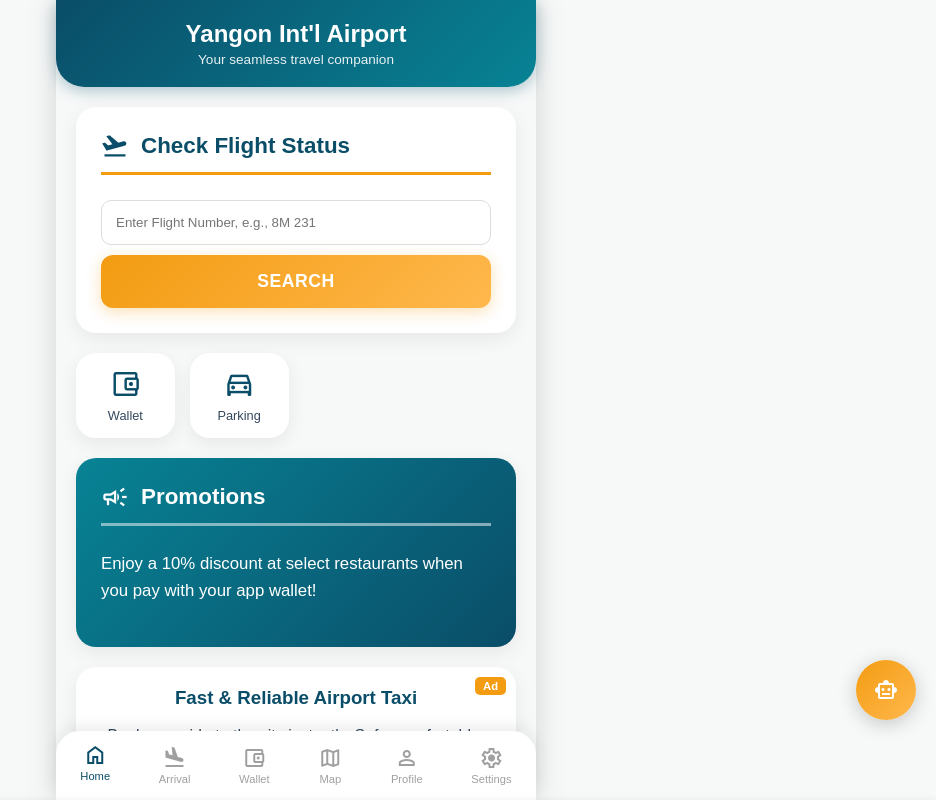
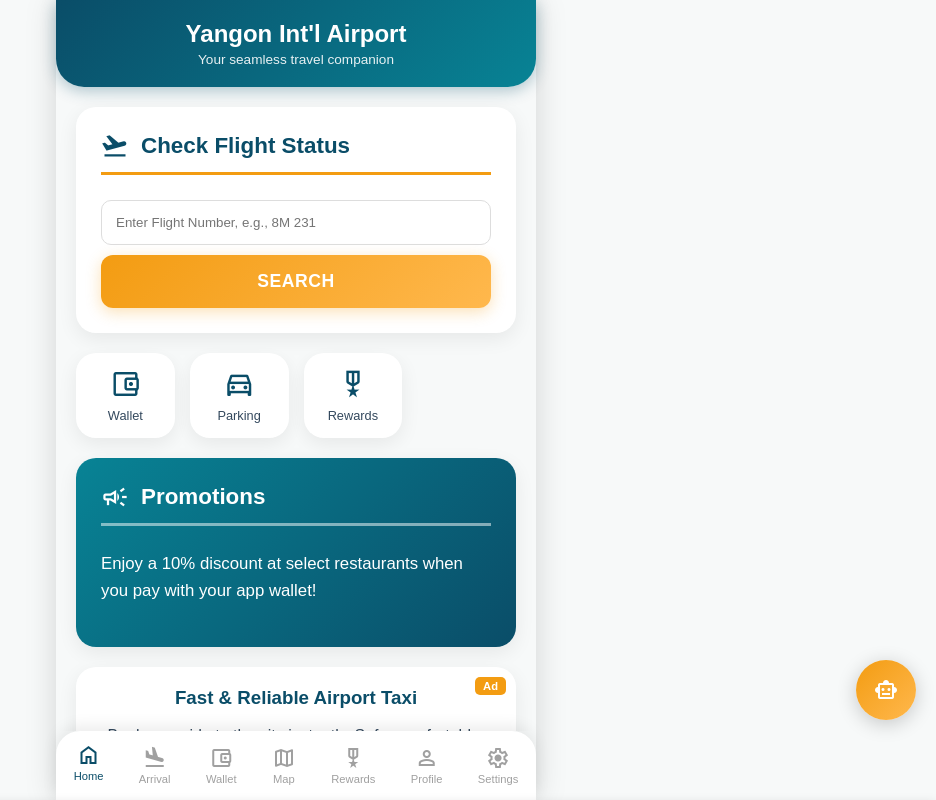
Before and after one commit to thantshweaung/airport-app, a website: page index.html in a window 1280 px wide. Shown: the whole page, without its empty margins (344-1280 px from the left). Drawn offline with nearby package versions, Linux system fonts and the light colour scheme.

Commit message:
feat: add reward point feature and beautify home grid

```diff
--- a/app.js
+++ b/app.js
@@ -31,6 +31,10 @@ document.addEventListener('DOMContentLoaded', () => {
                     <div class="quick-action-item" data-feature="parking">
                         <span class="material-symbols-outlined">directions_car</span>
                         <span>Parking</span>
+                    </div>
+                    <div class="quick-action-item" data-feature="rewards">
+                        <span class="material-symbols-outlined">military_tech</span>
+                        <span>Rewards</span>
                     </div>
                 </div>
 
@@ -458,6 +462,48 @@ document.addEventListener('DOMContentLoaded', () => {
                 </div>
             </div>
         `,
+        rewards: `
+            <div class="feature-card">
+                <h2><span class="material-symbols-outlined">military_tech</span> Reward Points</h2>
+                <div class="points-balance">
+                    <span class="balance-label">Your Points</span>
+                    <div class="balance-amount">1,250</div>
+                </div>
+                <div class="reward-list">
+                    <h3 class="list-header">Available Rewards</h3>
+                    <div class="reward-item">
+                        <div class="item-details">
+                            <span class="material-symbols-outlined">coffee</span>
+                            <div>
+                                <div>Free Coffee</div>
+                                <small>Redeem for 200 points</small>
+                            </div>
+                        </div>
+                        <button class="btn">Redeem</button>
+                    </div>
+                    <div class="reward-item">
+                        <div class="item-details">
+                            <span class="material-symbols-outlined">local_mall</span>
+                            <div>
+                                <div>$5 Shopping Voucher</div>
+                                <small>Redeem for 500 points</small>
+                            </div>
+                        </div>
+                        <button class="btn">Redeem</button>
+                    </div>
+                    <div class="reward-item">
+                        <div class="item-details">
+                            <span class="material-symbols-outlined">confirmation_number</span>
+                            <div>
+                                <div>Lounge Access</div>
+                                <small>Redeem for 1000 points</small>
+                            </div>
+                        </div>
+                        <button class="btn">Redeem</button>
+                    </div>
+                </div>
+            </div>
+        `,
         settings: `
             <div class="feature-card">
                 <h2><span class="material-symbols-outlined">settings</span> Settings</h2>
--- a/index.html
+++ b/index.html
@@ -41,6 +41,10 @@
                 <span class="material-symbols-outlined">map</span>
                 <span class="nav-text">Map</span>
             </a>
+            <a href="#" class="nav-item" data-feature="rewards">
+                <span class="material-symbols-outlined">military_tech</span>
+                <span class="nav-text">Rewards</span>
+            </a>
             <a href="#" class="nav-item" data-feature="profile">
                 <span class="material-symbols-outlined">person</span>
                 <span class="nav-text">Profile</span>
--- a/style.css
+++ b/style.css
@@ -190,7 +190,7 @@ header p {
 
 .home-grid {
     display: grid;
-    grid-template-columns: repeat(auto-fit, minmax(120px, 1fr));
+    grid-template-columns: repeat(2, 1fr);
     gap: 20px;
 }
 
@@ -202,12 +202,21 @@ header p {
     box-shadow: var(--shadow);
     cursor: pointer;
     transition: all 0.3s ease;
+    display: flex;
+    flex-direction: column;
+    align-items: center;
+    justify-content: center;
+}
+
+.home-item span:first-child {
+    margin-bottom: 12px;
 }
 
 .home-item:hover {
     transform: translateY(-5px);
     box-shadow: 0 8px 25px rgba(0,0,0,0.1);
     color: var(--primary-color);
+    background-color: var(--secondary-color);
 }
 
 .home-item .material-symbols-outlined {
```
